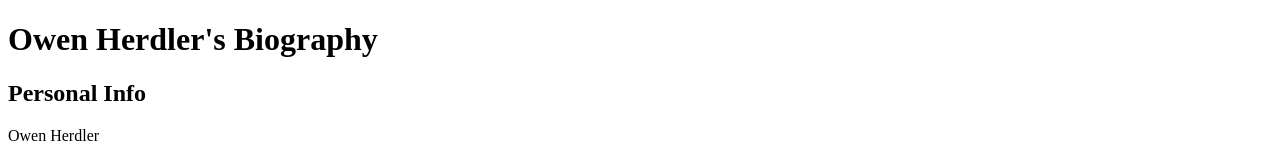
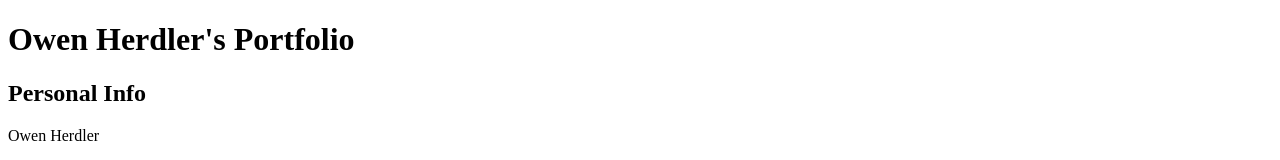
Before and after one commit to omherdle/ist263, a plain HTML site: page lab02/herdler-portfolio.html in a window 1280 px wide. Shown: the top 160 px of the page. Drawn offline with Linux system fonts and the light colour scheme.

Commit message:
Update herdler-portfolio.html

```diff
--- a/lab02/herdler-portfolio.html
+++ b/lab02/herdler-portfolio.html
@@ -5,7 +5,7 @@
         <title>herdler-portfolio</title>
     </head>
     <body>
-        <h1>Owen Herdler's Biography</h1>
+        <h1>Owen Herdler's Portfolio</h1>
         <h2>Personal Info</h2>
         <p>Owen Herdler</p>
         <p>Major: Data Analytics - Interested in seeing how analytics can help compare professional sports teams and players, as well as how it can be used to improve financial decision-making.</p>
```
